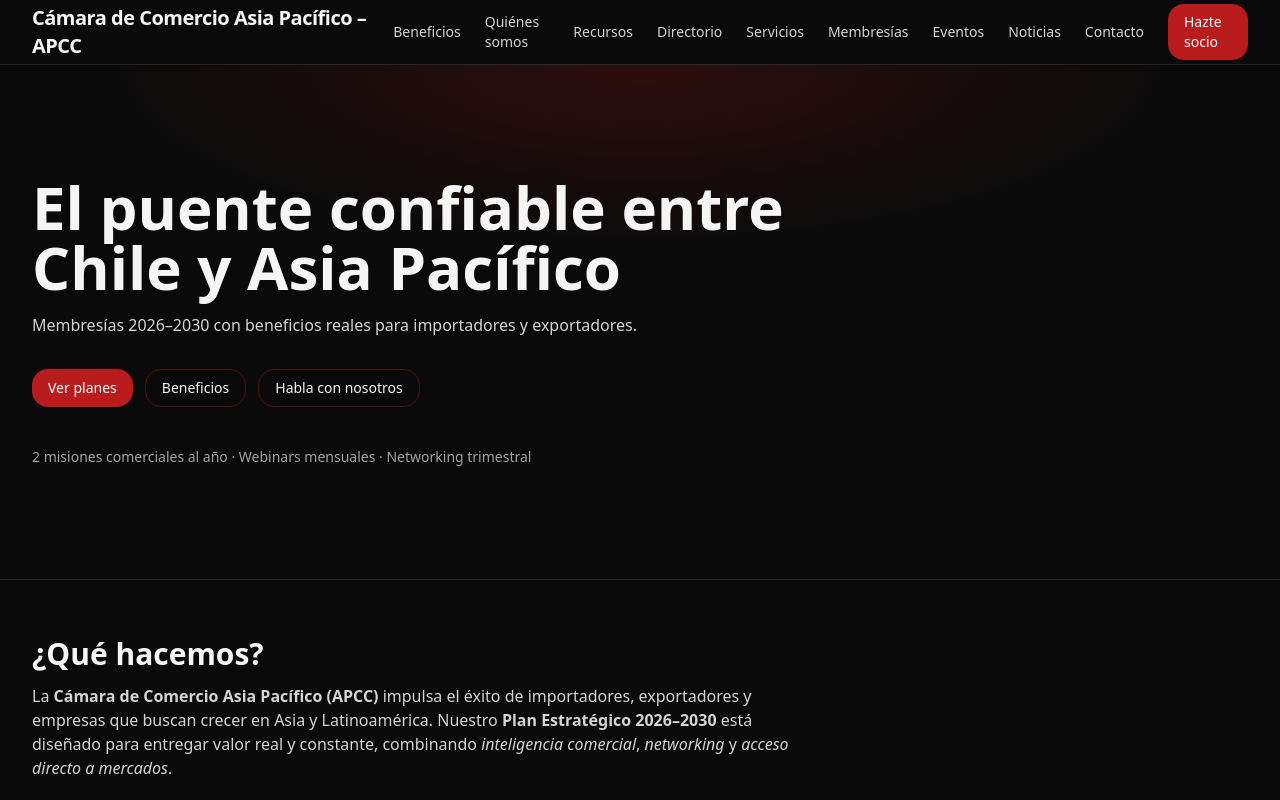
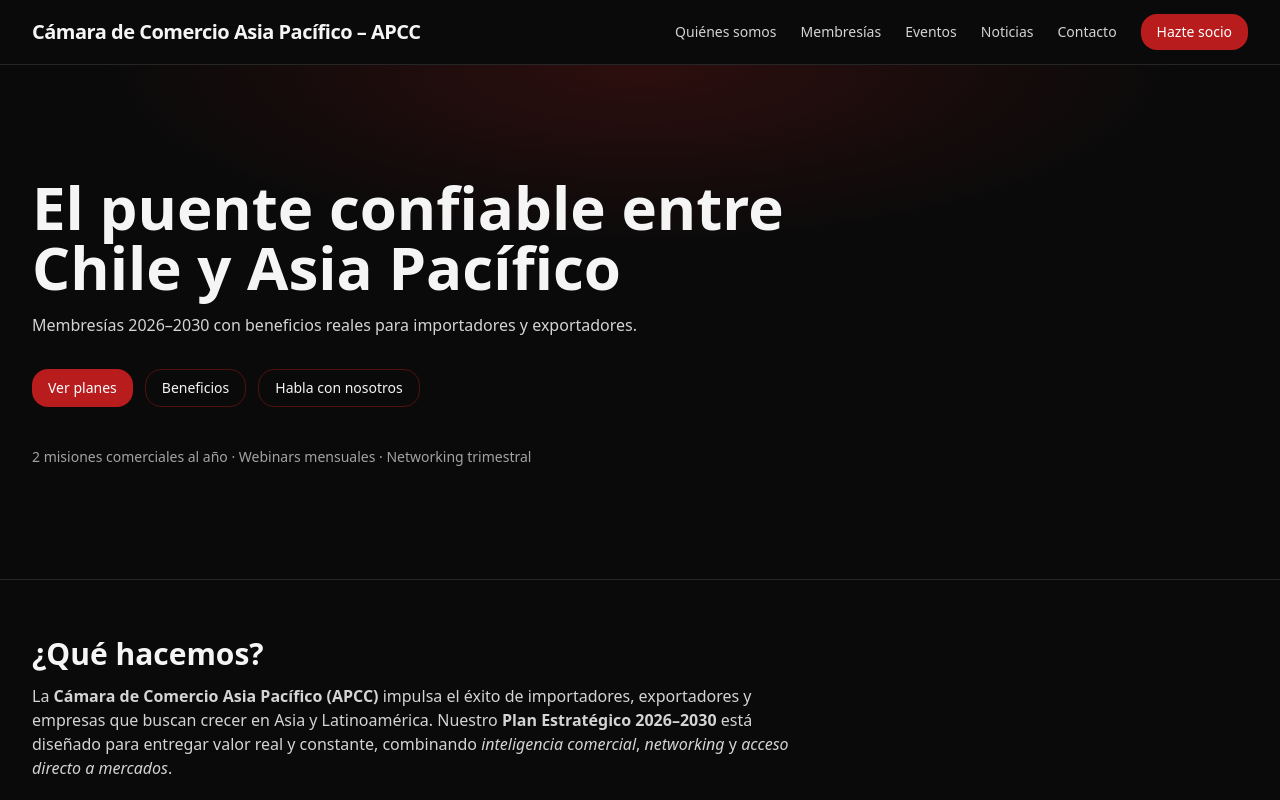
Before and after one commit to apcc-chamber/apcc-institucional-basic, a Next.js app: page / in a window 1280 px wide. Shown: the top 800 px of the page. Built offline with nearby package versions, Linux system fonts and the light colour scheme.

Commit message:
Update layout.tsx

```diff
--- a/app/layout.tsx
+++ b/app/layout.tsx
@@ -21,56 +21,34 @@
   return (
     <html lang="es" className="scroll-smooth">
       <body>
+        {/* HEADER */}
         <header className="sticky top-0 z-40 backdrop-blur supports-[backdrop-filter]:bg-neutral-950/70 border-b border-neutral-800">
           <nav className="container h-16 flex items-center justify-between">
             <Link href="/" className="text-xl font-semibold tracking-tight">
               Cámara de Comercio Asia Pacífico – APCC
             </Link>
-
-            {/* Desktop */}
             <div className="hidden md:flex items-center gap-6">
-              <a href="/#beneficios" className="text-sm text-neutral-300 hover:text-white">Beneficios</a>
               <NavLink href="/quienes-somos">Quiénes somos</NavLink>
-              <NavLink href="/recursos">Recursos</NavLink>
-              <NavLink href="/directorio">Directorio</NavLink>
-              <NavLink href="/servicios">Servicios</NavLink>
               <NavLink href="/membresias">Membresías</NavLink>
               <NavLink href="/eventos">Eventos</NavLink>
               <NavLink href="/noticias">Noticias</NavLink>
               <NavLink href="/contacto">Contacto</NavLink>
-              <Link href="https://join.asiapacific-chamber.com" className="btn btn-primary">Hazte socio</Link>
+              <Link
+                href="https://join.asiapacific-chamber.com"
+                className="btn btn-primary"
+              >
+                Hazte socio
+              </Link>
             </div>
-
-            {/* Mobile */}
-            <details className="md:hidden">
-              <summary className="cursor-pointer text-sm text-neutral-300 hover:text-white">
-                Menú
-              </summary>
-              <div className="mt-3 p-3 rounded-2xl border border-neutral-800 bg-neutral-900 flex flex-col gap-3">
-                <a href="/#beneficios" className="text-sm text-neutral-300 hover:text-white">Beneficios</a>
-                <NavLink href="/quienes-somos">Quiénes somos</NavLink>
-                <NavLink href="/recursos">Recursos</NavLink>
-                <NavLink href="/directorio">Directorio</NavLink>
-                <NavLink href="/servicios">Servicios</NavLink>
-                <NavLink href="/membresias">Membresías</NavLink>
-                <NavLink href="/eventos">Eventos</NavLink>
-                <NavLink href="/noticias">Noticias</NavLink>
-                <NavLink href="/contacto">Contacto</NavLink>
-                <Link
-                  href="https://join.asiapacific-chamber.com"
-                  className="btn btn-primary w-full justify-center"
-                >
-                  Hazte socio
-                </Link>
-              </div>
-            </details>
           </nav>
         </header>
 
+        {/* MAIN */}
         <main>{children}</main>
 
+        {/* FOOTER */}
         <footer className="border-t border-neutral-800">
-          <div className="container py-10 text-sm text-neutral-400 flex flex-col md:flex-row items-start md:items-center justify-between gap-4">
+          <div className="container py-10 text-sm text-neutral-400 flex flex-col md:flex-row items-start md:items-center justify-between gap-6">
             <div className="space-y-1">
               <div className="font-medium text-neutral-300">
                 Cámara de Comercio Asia Pacífico – APCC
@@ -78,6 +56,15 @@
               <div>Santiago, Chile · Alianzas en Perú y Bolivia</div>
               <div>info@asiapacific-chamber.com · +56 9 2008 0031</div>
             </div>
+
+            {/* Links secundarios */}
+            <div className="flex flex-wrap gap-4 text-xs">
+              <NavLink href="/servicios">Servicios</NavLink>
+              <NavLink href="/recursos">Recursos</NavLink>
+              <NavLink href="/beneficios">Beneficios</NavLink>
+              <NavLink href="/directorio">Directorio</NavLink>
+            </div>
+
             <div className="text-xs">
               © {new Date().getFullYear()} APCC. Todos los derechos reservados.
             </div>
```
